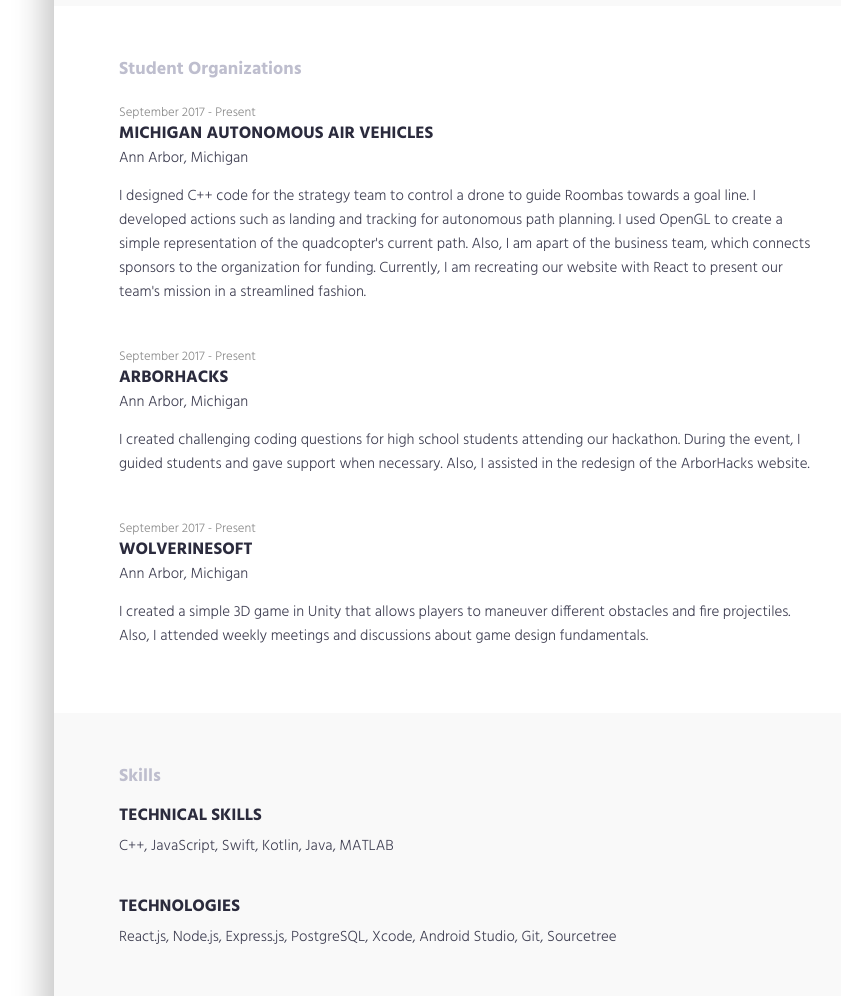
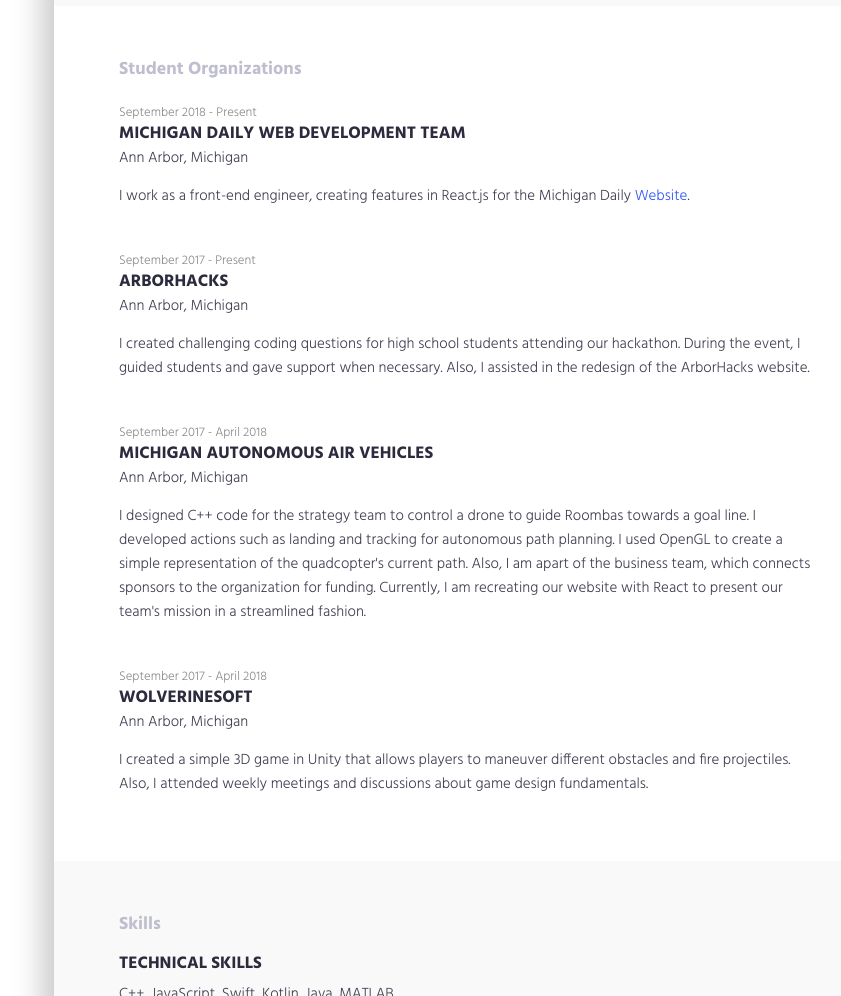
Before and after one commit to jamesxu0/Personal_Website, a plain HTML site: page index.html in a window 1280 px wide. Shown: the part 1780-2776 px from the top of the page, without its empty margins (394-1235 px from the left). Drawn offline with nearby package versions, Linux system fonts and the light colour scheme.

Commit message:
Add Michigan Daily back

```diff
--- a/index.html
+++ b/index.html
@@ -223,15 +223,14 @@
         <!--.row-->
         <div class="row">
             <div class="col-md-12">
+
                 <div class="content-item">
-                    <small>September 2017 - Present</small>
-                    <h3 class="bottom-margin">Michigan Autonomous Air Vehicles</h3>
+                    <small>September 2018 - Present</small>
+                    <h3 class="bottom-margin">Michigan Daily Web Development Team</h3>
                     <p class="location">Ann Arbor, Michigan</p>
+                    <p> I work as a front-end engineer, creating features in React.js for the Michigan Daily <a href="https://www.michigandaily.com/" target="_blank">Website</a>. </p>
+                </div>
 
-                    <p> I designed C++ code for the strategy team to control a drone to guide Roombas towards a goal line. I developed actions such as landing and tracking for autonomous path planning. I used OpenGL to create a simple representation of the quadcopter's current path. Also, I am apart of the business team, which connects sponsors to the organization for funding. Currently, I am recreating our website with React to present our team's mission in a streamlined fashion. </p>
-
-                </div>
-                <!-- .experience-item -->
                 <div class="content-item">
                     <small>September 2017 - Present</small>
                     <h3 class="bottom-margin">ArborHacks</h3>
@@ -240,8 +239,20 @@
 
                 </div>
 
+
                 <div class="content-item">
-                    <small>September 2017 - Present</small>
+                    <small>September 2017 - April 2018</small>
+                    <h3 class="bottom-margin">Michigan Autonomous Air Vehicles</h3>
+                    <p class="location">Ann Arbor, Michigan</p>
+
+                    <p> I designed C++ code for the strategy team to control a drone to guide Roombas towards a goal line. I developed actions such as landing and tracking for autonomous path planning. I used OpenGL to create a simple representation of the quadcopter's current path. Also, I am apart of the business team, which connects sponsors to the organization for funding. Currently, I am recreating our website with React to present our team's mission in a streamlined fashion. </p>
+
+                </div>
+                <!-- .experience-item -->
+
+
+                <div class="content-item">
+                    <small>September 2017 - April 2018</small>
                     <h3 class="bottom-margin">WolverineSoft</h3>
                     <p class="location">Ann Arbor, Michigan</p>
                     <p> I created a simple 3D game in Unity that allows players to maneuver different obstacles and fire projectiles. Also, I attended weekly meetings and discussions about game design fundamentals.</p>
```
